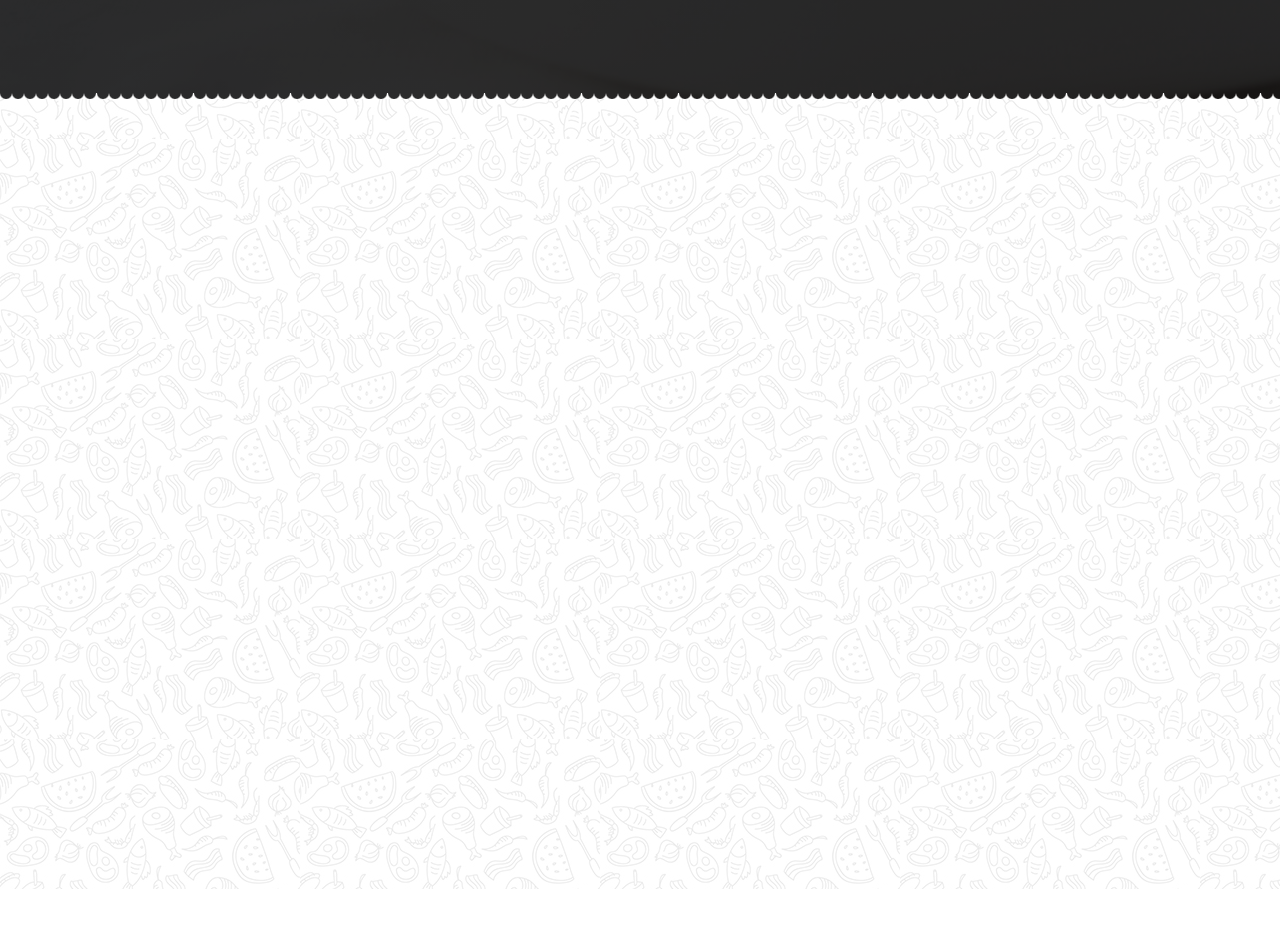
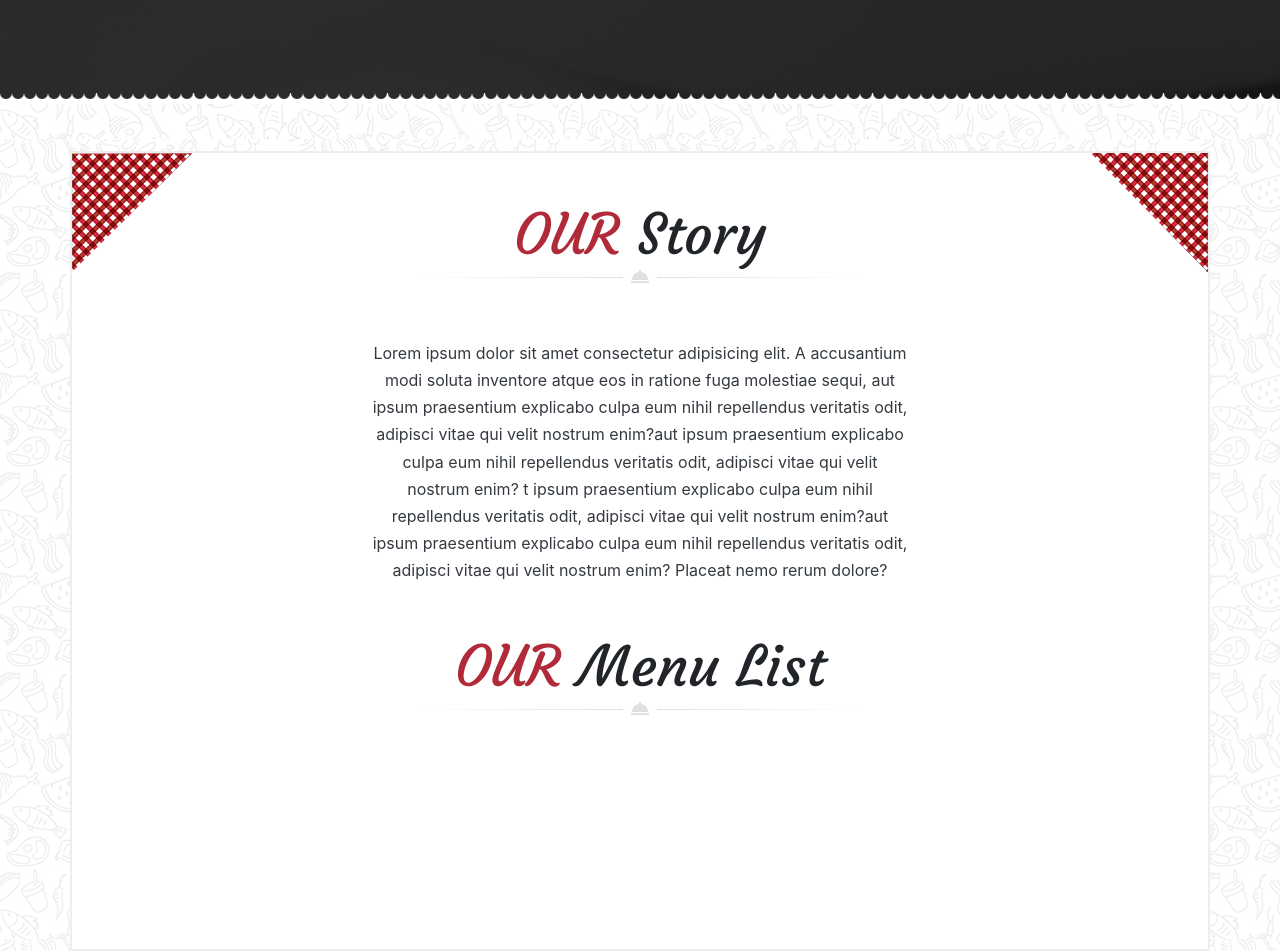
Before and after one commit to Hugo-Becker/site_du_checf_HUGO, a website: page index.html in a window 1280 px wide. Shown: the part 861-1812 px from the top of the page. Before the commit the page ends 1750 px from the top, so only its background shows below. Drawn offline with nearby package versions, Linux system fonts and the light colour scheme.

Commit message:
Our Story done

```diff
--- a/index.html
+++ b/index.html
@@ -81,9 +81,30 @@
 
     </header>
 
-    <div class="botDeco"></div>
+    <div class="botDeco pb-4"></div>
 
-    <section class="ourStory">
+    <section class="ourStory mt-5 d-flex justify-content-center  ">
+        <div class="container bg-white px-0 mx-0 bord">
+            <div class="row d-flex justify-content-between p-0 m-0">
+                <div class="col p-0"><img src="./public/images/box-left-top.png" alt=""></div>
+                <div class="col-6 text-center mt-5">
+                    <p class="display-4"><span>OUR</span> Story</p>
+                    <img class="lineBell" src="./public/images/decoration_line.png" alt="">
+                    <div class="storylorem my-5 text-dark">
+                        Lorem ipsum dolor sit amet consectetur adipisicing elit. A accusantium modi soluta inventore atque eos in ratione fuga molestiae sequi, aut ipsum praesentium explicabo culpa eum nihil repellendus veritatis odit, adipisci vitae qui velit nostrum enim?aut ipsum praesentium explicabo culpa eum nihil repellendus veritatis odit, adipisci vitae qui velit nostrum enim? t ipsum praesentium explicabo culpa eum nihil repellendus veritatis odit, adipisci vitae qui velit nostrum enim?aut ipsum praesentium explicabo culpa eum nihil repellendus veritatis odit, adipisci vitae qui velit nostrum enim? Placeat nemo rerum dolore?
+                    </div>
+                    <p class="display-4"><span>OUR</span> Menu List</p>
+                    <img class="lineBell" src="./public/images/decoration_line.png" alt="">
+                </div>
+                <div class="col p-0 d-flex justify-content-end">
+                    <div>
+                        <img class="" src="./public/images/box-right-top.png" alt="">
+                    </div>
+                </div>
+
+            </div>
+
+        </div>
 
     </section>
 
--- a/src/scss/modules/_body.scss
+++ b/src/scss/modules/_body.scss
@@ -1,4 +1,5 @@
 body{
-    background-image: url(../../../public/images/main_bg.jpg);
+     background-image: url(../../../public/images/main_bg.jpg);
+    // background-color: black;
 
 }
--- a/src/scss/modules/_sectOurStory.scss
+++ b/src/scss/modules/_sectOurStory.scss
@@ -1,3 +1,24 @@
 .ourStory{
     height: 100vh;
+    p{
+        font-family: "Courgette";
+        span{
+            color: $redChef
+        }
+        padding: 0%;
+        margin-bottom: 0;
+
+    }
+    p.display-4{
+        padding: 0;
+    }
+    .lineBell{
+        margin-top: -10px;
+    }
+    .bord{
+        border: solid 2px rgba(199, 197, 197, 0.301);
+    }
+    .storylorem{
+        line-height: 1.7;
+    }
 }
```
Also changed, not shown: public/css/app.css, 1 other file.
